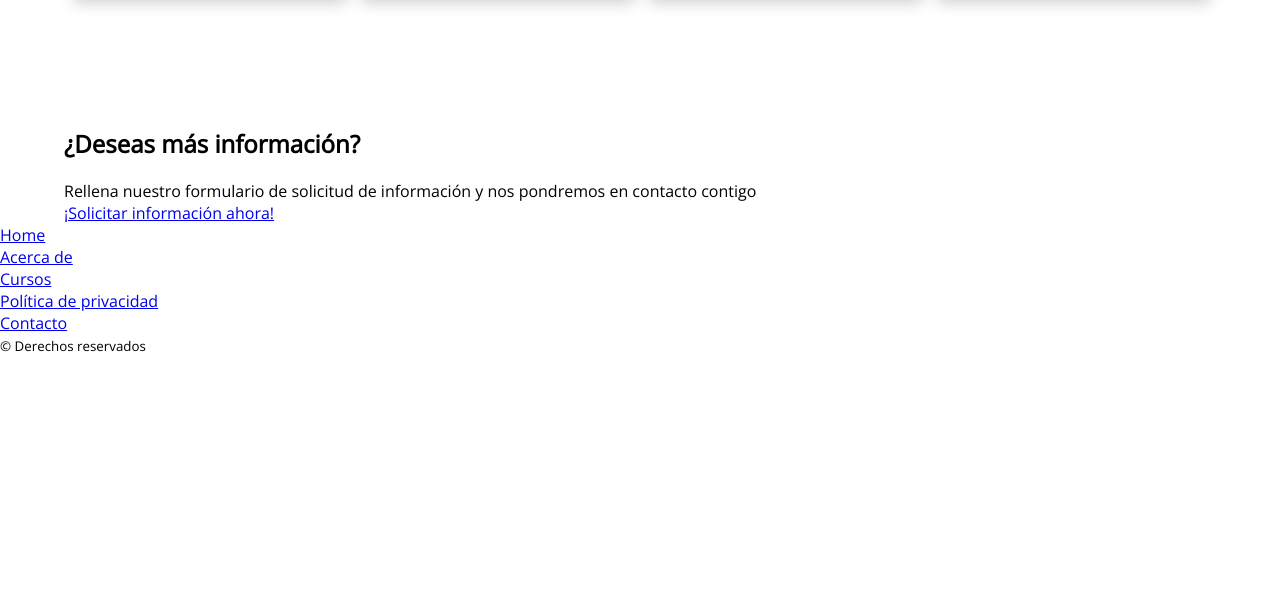
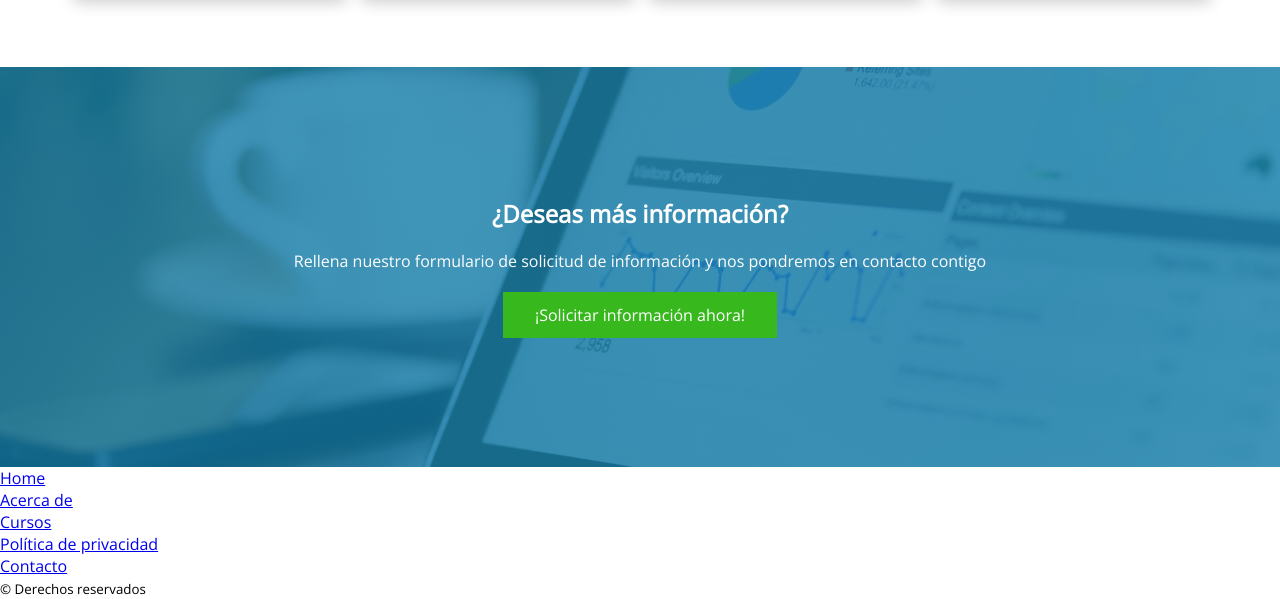
Before and after one commit to josearg150/LandingPageUdemy, a plain HTML site: page index.html in a window 1280 px wide. Shown: the part 1847-2446 px from the top of the page. Before the commit the page ends 2203 px from the top, so only its background shows below. Drawn offline with nearby package versions, Linux system fonts and the light colour scheme.

Commit message:
Seccion 5 completada

```diff
--- a/css/Estilos.css
+++ b/css/Estilos.css
@@ -196,7 +196,7 @@ video {
 
 /*Seccion 4 */
 article > section:nth-child(4) {
-    padding: 60px 0;
+    padding: 60px 0 0;
     text-align: center;
 }
 
@@ -226,3 +226,42 @@ article > section:nth-child(4) {
     color: #107ba7;
     margin: 0 0.2em;
 }
+
+/*Seccion 5*/
+article > section:nth-child(5) {
+    background-image: linear-gradient(to left top,rgba(16, 123, 167, 0.80), rgba(16, 123, 167,0.80)), url(../imgs/fondo_inferior.jpg);
+    background-repeat: no-repeat;
+    background-size: cover;
+    background-position: center right;
+}
+
+#seccionCinco {
+    display: flex;
+    flex-flow: column wrap;
+    height: 100%;
+    min-height: 400px;
+    justify-content: center;
+    align-items: center;
+    color: #fff;
+}
+
+#seccionCinco p {
+    padding: 20px 0;
+}
+
+#seccionCinco h2 {
+    margin-bottom: 0;
+}
+
+#seccionCinco a {
+    display: block;
+    background-color: #37b91e;
+    color: #fff;
+    text-decoration: none;
+    padding: 12px 2em;
+}
+
+#seccionCinco a:hover {
+    background-color: #358b24;
+    transition: all 0.5s;
+}
```
